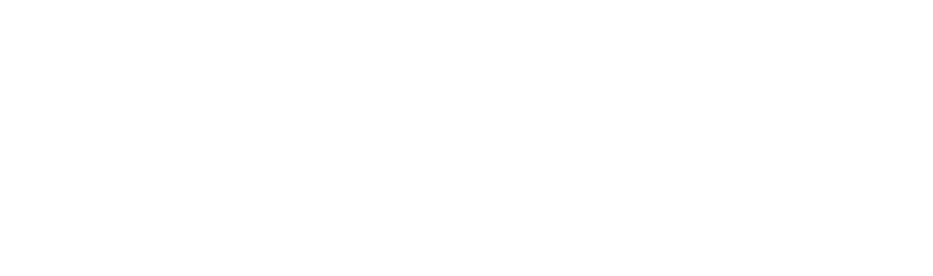
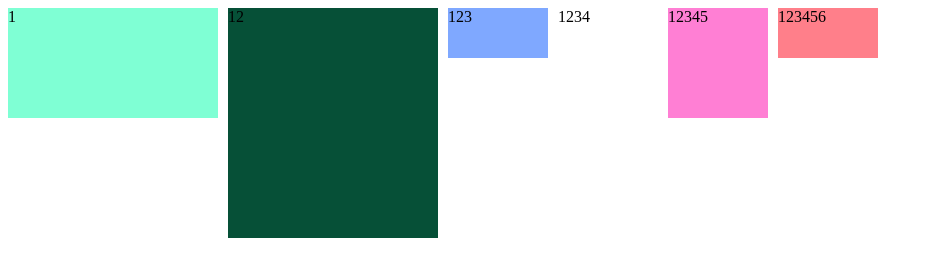
Before and after one commit to ppphiiil/grid-understanding, a plain HTML site: page index.html in a window 1280 px wide. Shown: the whole page, without its empty margins (0-933 px from the left). Drawn offline with Linux system fonts and the light colour scheme.

Commit message:
added grid

```diff
--- a/index.html
+++ b/index.html
@@ -1,11 +1,19 @@
 <!DOCTYPE html>
 <html lang="en">
-<head>
-    <meta charset="UTF-8">
-    <meta name="viewport" content="width=device-width, initial-scale=1.0">
+  <head>
+    <meta charset="UTF-8" />
+    <meta name="viewport" content="width=device-width, initial-scale=1.0" />
     <title>Document</title>
-</head>
-<body>
-
-</body>
+    <link rel="stylesheet" href="style.css">
+  </head>
+  <body>
+    <div class="grid">
+      <div class="box box1">1</div>
+      <div class="box box2">12</div>
+      <div class="box box3">123</div>
+      <div class="box box4">1234</div>
+      <div class="box box5">12345</div>
+      <div class="box box6">123456</div>
+    </div>
+  </body>
 </html>
--- a/style.css
+++ b/style.css
@@ -0,0 +1,54 @@
+.grid{
+    display: grid;
+  /* grid-template-columns: repeat(3, 1fr);
+    grid-template-columns: minmax(0,1fr) minmax(0,1fr) minmax(0,1fr);
+
+    grid-template-columns: repeat(auto-fill, minmax(30px,100px)); */
+
+
+     /* grid-template-rows: repeat(10, 50px) ;  */
+     grid-template-columns: repeat(auto-fill, 100px);
+
+    grid-auto-rows:  50px ;
+
+    gap: 10px;
+
+}
+
+.box{
+
+}
+
+.box1{
+ background-color: aquamarine;
+ grid-column: 1 / 3;
+ grid-row: 1 / 3;
+ max-width:100%;
+}
+
+.box2{
+    grid-column: span 2;
+    grid-row: span 4;
+    background-color: rgb(6, 80, 55);
+
+}
+
+.box3{
+    background-color: rgb(127, 168, 255);
+}
+
+.box4{
+    /* grid-column: 3/ span 3;
+    grid-row: span 4;
+    background-color: rgb(172, 127, 255); */
+}
+
+.box5{
+    grid-column: span 1;
+    grid-row: span 2;
+    background-color: rgb(255, 127, 212);
+}
+
+.box6{
+    background-color: rgb(255, 127, 138);
+}
```
